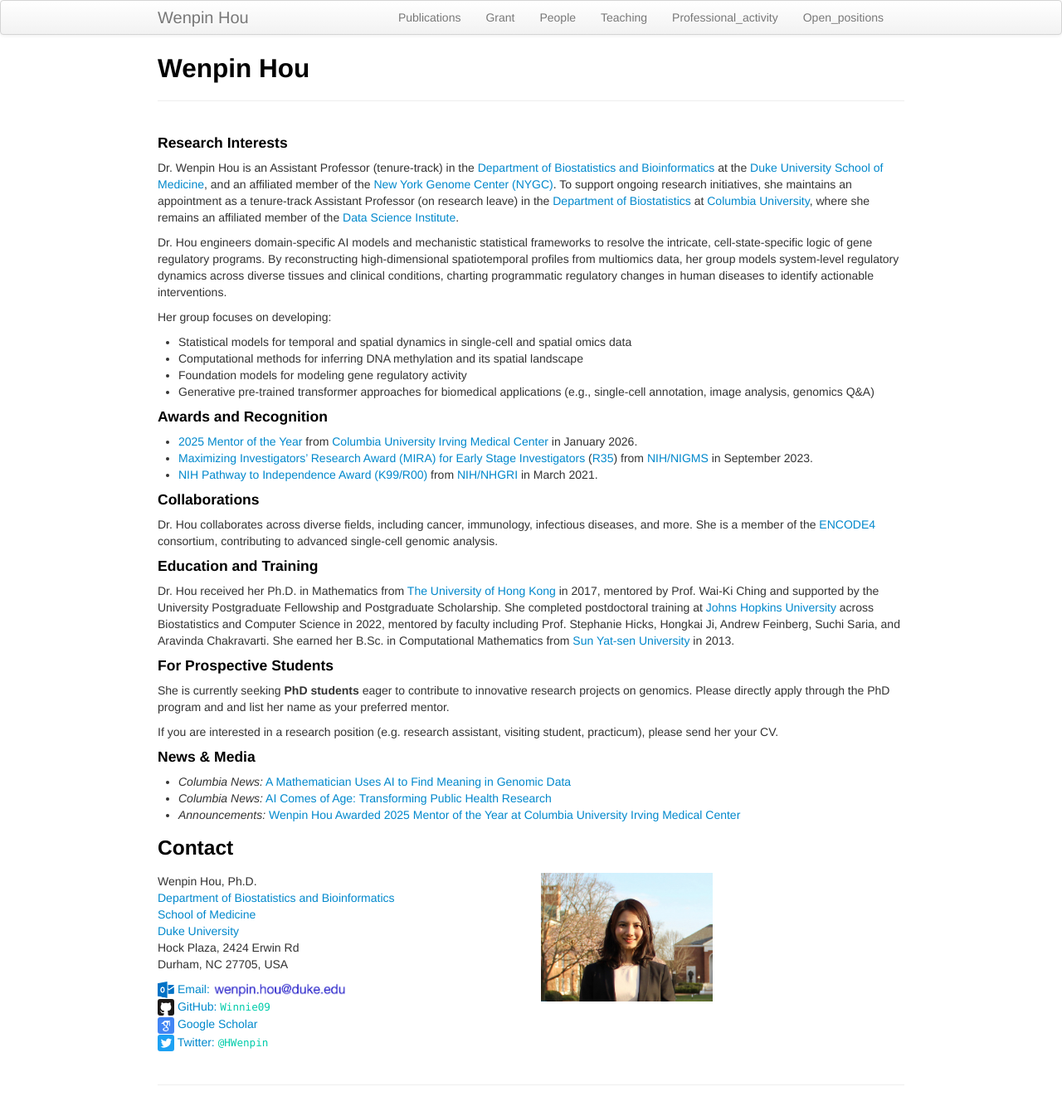
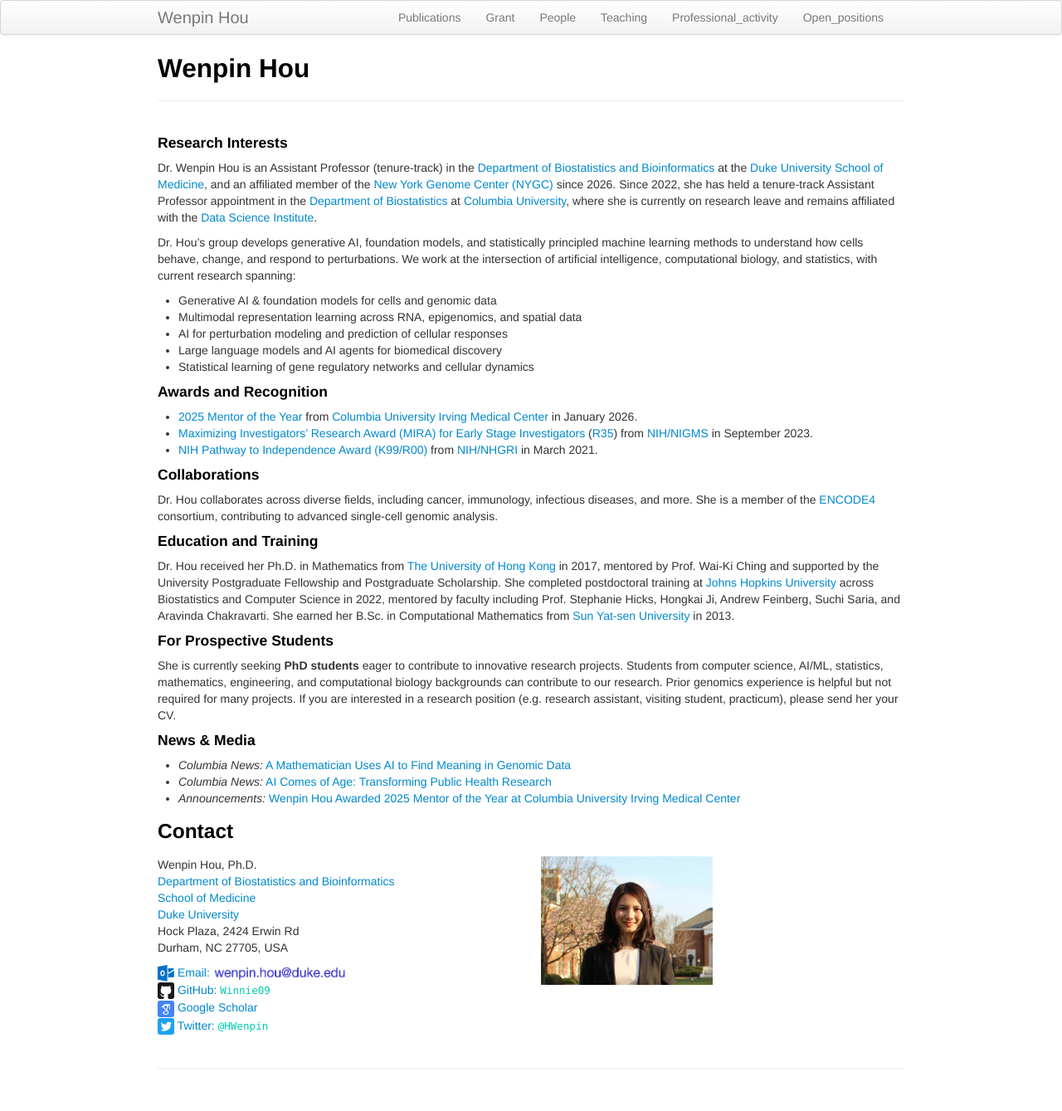
Before and after one commit to Winnie09/Wenpin_Hou, a Jekyll site: the page built from index.md, in a window 1280 px wide. Shown: the whole page at 83% size. Built offline with Jekyll 4.4.1, drawn with Linux system fonts in a browser that asks for light colours.

Commit message:
add changes

```diff
--- a/index.md
+++ b/index.md
@@ -6,15 +6,17 @@ layout: page
 
 #### Research Interests
 
-Dr. Wenpin Hou is an Assistant Professor (tenure-track) in the [Department of Biostatistics and Bioinformatics](https://biostat.duke.edu/) at the [Duke University](https://www.duke.edu/) [School of Medicine](https://medschool.duke.edu/), and an affiliated member of the [New York Genome Center (NYGC)](https://www.nygenome.org/). To support ongoing research initiatives, she maintains an appointment as a tenure-track Assistant Professor (on research leave) in the [Department of Biostatistics](https://www.publichealth.columbia.edu/academics/departments/biostatistics) at [Columbia University](https://www.columbia.edu/), where she remains an affiliated member of the [Data Science Institute](https://datascience.columbia.edu/people/wenpin-hou/).
+Dr. Wenpin Hou is an Assistant Professor (tenure-track) in the [Department of Biostatistics and Bioinformatics](https://biostat.duke.edu/) at the [Duke University](https://www.duke.edu/) [School of Medicine](https://medschool.duke.edu/), and an affiliated member of the [New York Genome Center (NYGC)](https://www.nygenome.org/) since 2026.
+Since 2022, she has held a tenure-track Assistant Professor appointment in the [Department of Biostatistics](https://www.publichealth.columbia.edu/academics/departments/biostatistics) at [Columbia University](https://www.columbia.edu/), where she is currently on research leave and remains affiliated with the [Data Science Institute](https://datascience.columbia.edu/people/wenpin-hou/).
 
-Dr. Hou engineers domain-specific AI models and mechanistic statistical frameworks to resolve the intricate, cell-state-specific logic of gene regulatory programs. By reconstructing high-dimensional spatiotemporal profiles from multiomics data, her group models system-level regulatory dynamics across diverse tissues and clinical conditions, charting programmatic regulatory changes in human diseases to identify actionable interventions.
 
-Her group focuses on developing:
-- Statistical models for temporal and spatial dynamics in single-cell and spatial omics data
-- Computational methods for inferring DNA methylation and its spatial landscape
-- Foundation models for modeling gene regulatory activity
-- Generative pre-trained transformer approaches for biomedical applications (e.g., single-cell annotation, image analysis, genomics Q&A)
+Dr. Hou's group develops generative AI, foundation models, and statistically principled machine learning methods to understand how cells behave, change, and respond to perturbations. We work at the intersection of artificial intelligence, computational biology, and statistics, with current research spanning:
+
+- Generative AI & foundation models for cells and genomic data
+- Multimodal representation learning across RNA, epigenomics, and spatial data
+- AI for perturbation modeling and prediction of cellular responses
+- Large language models and AI agents for biomedical discovery
+- Statistical learning of gene regulatory networks and cellular dynamics
 
 #### Awards and Recognition
 - [2025 Mentor of the Year](https://www.irvinginstitute.columbia.edu/news/2025-mentor-year) from [Columbia University Irving Medical Center](https://www.cuimc.columbia.edu/)  in January 2026.
@@ -31,9 +33,9 @@ She earned her B.Sc. in Computational Mathematics from [Sun Yat-sen University](
 
 #### For Prospective Students
 
-She is currently seeking **PhD students** eager to contribute to innovative research projects on genomics. Please directly apply through the PhD program and and list her name as your preferred mentor.
 
-If you are interested in a research position (e.g. research assistant, visiting student, practicum), please send her your CV.
+
+She is currently seeking **PhD students** eager to contribute to innovative research projects. Students from computer science, AI/ML, statistics, mathematics, engineering, and computational biology backgrounds can contribute to our research. Prior genomics experience is helpful but not required for many projects. If you are interested in a research position (e.g. research assistant, visiting student, practicum), please send her your CV.
 
 #### News & Media
 - *Columbia News:* [A Mathematician Uses AI to Find Meaning in Genomic Data](https://www.publichealth.columbia.edu/news/mathematician-uses-ai-find-meaning-genomic-data)
```
